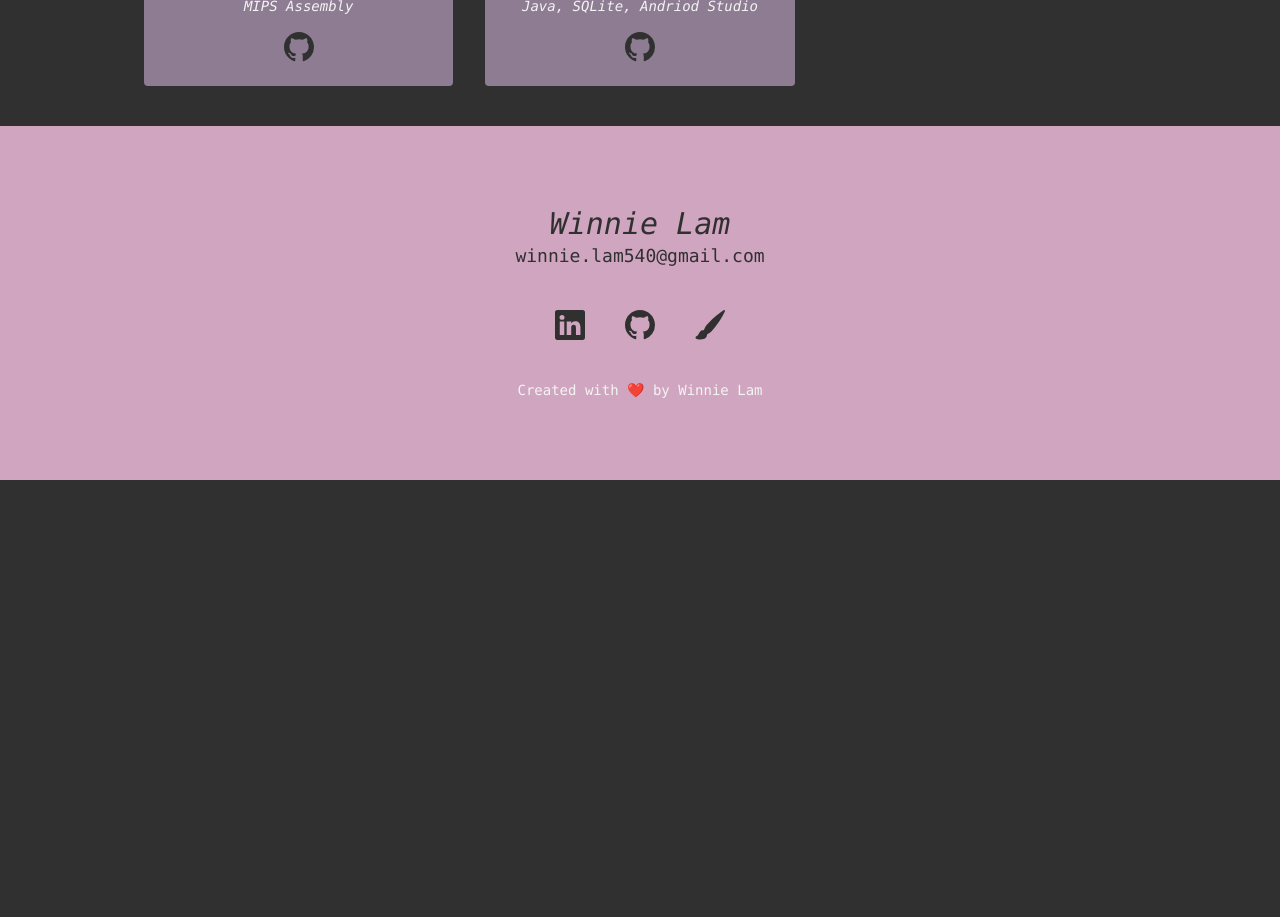
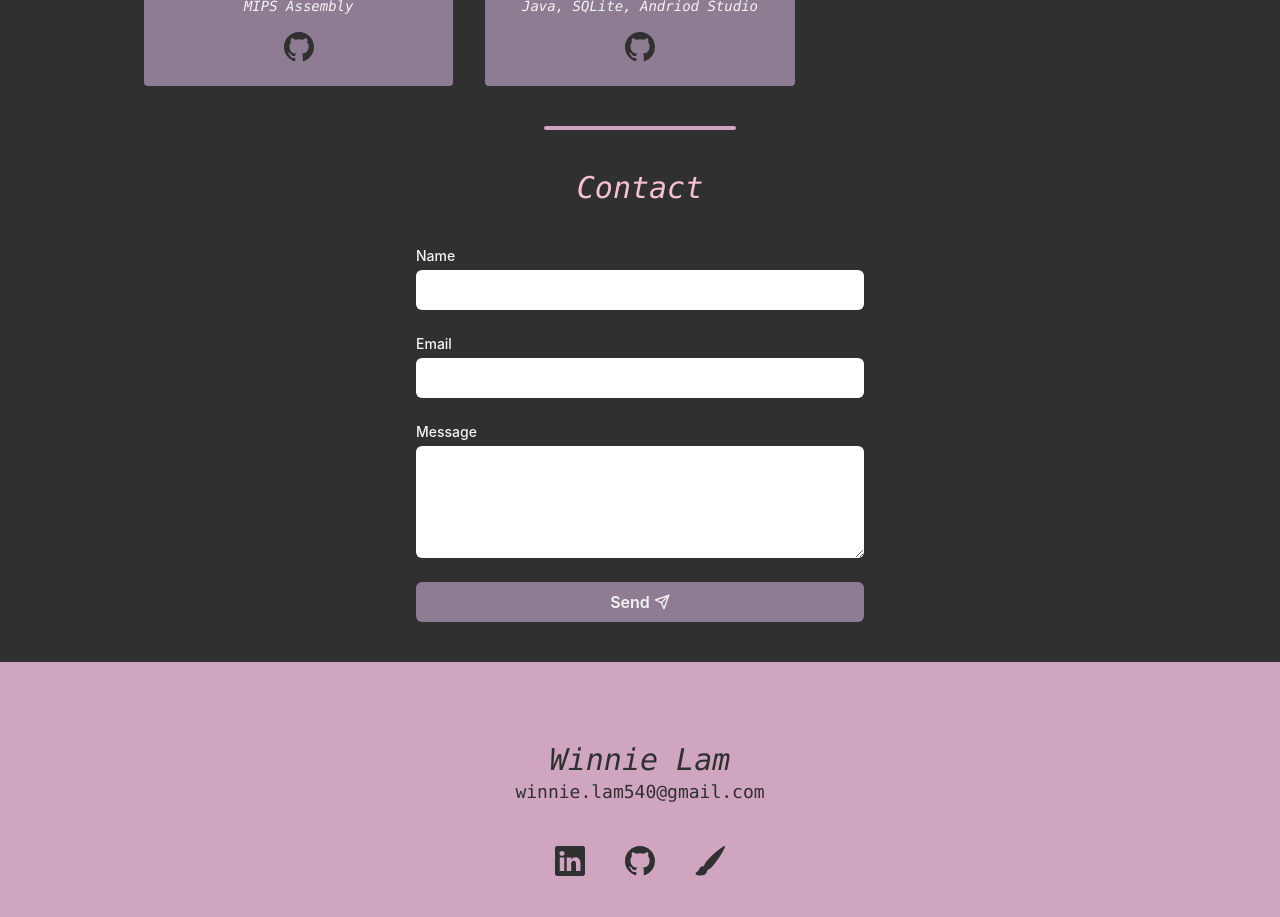
Before and after one commit to winnllam/winnllam.github.io, a React (Create React App) app: page / in a window 1280 px wide. Shown: the part 4180-5097 px from the top of the page. Before the commit the page ends 4660 px from the top, so only its background shows below. Built offline with nearby package versions, Linux system fonts and the light colour scheme.

Commit message:
Added contact template

```diff
--- a/src/App.tsx
+++ b/src/App.tsx
@@ -4,7 +4,7 @@ import Navigation from "./components/navigation/Navigation";
 import About from "./components/about/About";
 import Experience from "./components/experience/Experience";
 import Projects from "./components/projects/Projects";
-import Contacts from "./components/contacts/Contacts";
+import Contact from "./components/contact/Contact";
 import Footer from "./components/footer/Footer";
 
 const Hr: React.FC = () => (
@@ -22,7 +22,8 @@ function App() {
       <Experience />
       <Hr />
       <Projects />
-      <Contacts />
+      <Hr />
+      <Contact />
       <Footer />
     </>
   );
--- /dev/null
+++ b/src/components/contact/Contact.tsx
@@ -0,0 +1,93 @@
+import "./Contact.css";
+import { useState } from "react";
+import { FiSend } from "react-icons/fi";
+
+function Contact() {
+  const [formData, setFormData] = useState({
+    name: "",
+    email: "",
+    message: "",
+  });
+
+  const handleChange = (e: any) => {
+    const { name, value } = e.target;
+    setFormData({
+      ...formData,
+      [name]: value,
+    });
+  };
+
+  const handleSubmit = (e: any) => {
+    e.preventDefault();
+    console.log("Form data submitted:", formData);
+    setFormData({ name: "", email: "", message: "" });
+  };
+
+  return (
+    <div id="contact" className="max-w-md mx-auto mb-10">
+      <h2 className="text-center font-mono m-10 text-orchid">Contact</h2>
+      <form onSubmit={handleSubmit} className="space-y-6 mx-10 sm:mx-0">
+        <div>
+          <label
+            htmlFor="name"
+            className="block text-sm font-medium text-white"
+          >
+            Name
+          </label>
+          <input
+            type="text"
+            id="name"
+            name="name"
+            value={formData.name}
+            onChange={handleChange}
+            required
+            className="mt-1 py-2 px-3 block w-full rounded-md"
+          />
+        </div>
+        <div>
+          <label
+            htmlFor="email"
+            className="block text-sm font-medium text-white"
+          >
+            Email
+          </label>
+          <input
+            type="email"
+            id="email"
+            name="email"
+            value={formData.email}
+            onChange={handleChange}
+            required
+            className="mt-1 py-2 px-3 block w-full rounded-md"
+          />
+        </div>
+        <div>
+          <label
+            htmlFor="message"
+            className="block text-sm font-medium text-white"
+          >
+            Message
+          </label>
+          <textarea
+            id="message"
+            name="message"
+            value={formData.message}
+            onChange={handleChange}
+            required
+            rows={4}
+            className="mt-1 py-2 px-3 block w-full rounded-md"
+          ></textarea>
+        </div>
+        <button
+          type="submit"
+          className="w-full flex items-center justify-center bg-lavender text-white font-semibold py-2 px-4 rounded-md hover:bg-orchid hover:text-black"
+        >
+          <span className="mr-1">Send</span>
+          <FiSend />
+        </button>
+      </form>
+    </div>
+  );
+}
+
+export default Contact;
--- a/src/components/contacts/Contacts.tsx
+++ /dev/null
@@ -1,7 +0,0 @@
-import "./Contacts.css";
-
-function Contacts() {
-  return <></>;
-}
-
-export default Contacts;
--- a/src/components/navigation/Navigation.tsx
+++ b/src/components/navigation/Navigation.tsx
@@ -44,7 +44,7 @@ function useActiveSection(sections: string[], initialSection: string) {
 }
 
 function Navigation() {
-  const sections = ["#home", "#about", "#experience", "#projects", "#contacts"];
+  const sections = ["#home", "#about", "#experience", "#projects", "#contact"];
   const [active, setActive] = useActiveSection(sections, "#home");
 
   return (
@@ -78,9 +78,9 @@ function Navigation() {
         <FaLaptopCode />
       </a>
       <a
-        href="#contacts"
-        onClick={() => setActive("#contacts")}
-        className={active === "#contacts" ? "active" : ""}
+        href="#contact"
+        onClick={() => setActive("#contact")}
+        className={active === "#contact" ? "active" : ""}
       >
         <BiMessageSquareDetail />
       </a>
```
Also changed, not shown: src/components/contact/Contact.css (added).
